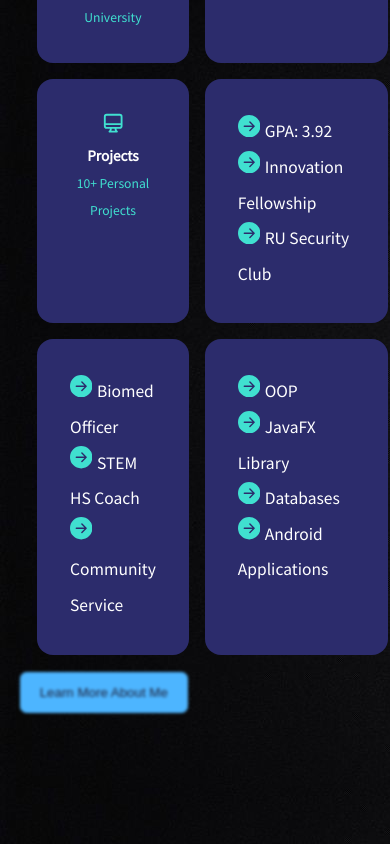
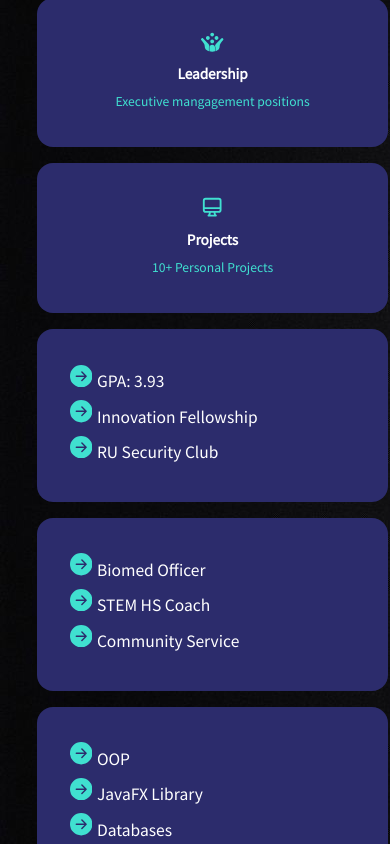
Before and after one commit to aryanjairath/Aryan-s-Portfolio-Website, a React (Create React App) app: page / in a window 390 px wide. Shown: the part 1840-2684 px from the top of the page. Built offline with nearby package versions, Linux system fonts and the light colour scheme; a web font is replaced by a local one.

Commit message:
mobile app reformat

```diff
--- a/src/components/about/About.jsx
+++ b/src/components/about/About.jsx
@@ -44,7 +44,7 @@ const About = () => {
                     <article className ='about_details'>
                         <div>
                             <BsArrowRightCircleFill className = 'bullet' />
-                            <small>GPA: 3.92</small>
+                            <small>GPA: 3.93</small>
                         </div>
                         <div>
                             <BsArrowRightCircleFill className = 'bullet' />
--- a/src/components/about/about.css
+++ b/src/components/about/about.css
@@ -94,11 +94,11 @@ h5{
     border-color: var(--color-primary-variant);
 
 }
-.btn-primary{
-    filter:blur(.11rem)
-}
+
 .btn-primary:hover{
-    filter:blur(0rem)
+    transform: scale(1.4);
+    transition-duration: 1000ms;
+
 }
 .about_icon{
     color: turquoise;
@@ -146,7 +146,9 @@ h5{
         margin: 0 auto 3rem;
     }
     .about_cards{
-        grid-template-columns: .8fr 1fr;
+        display: grid;
+        grid-template-columns: repeat(1, 1fr);
+
         gap:1rem;
     }
     .about_content{
```
